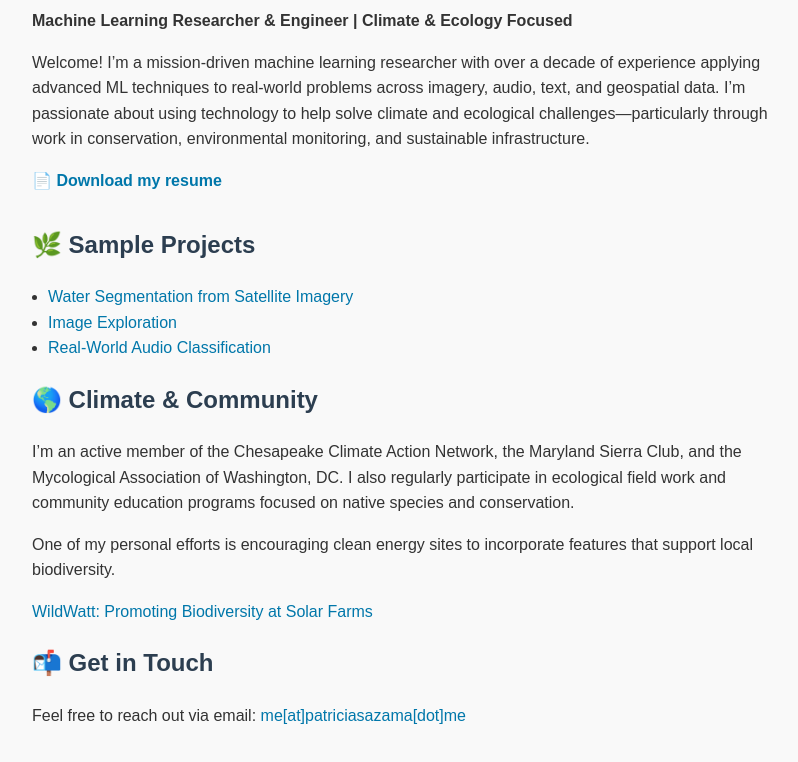
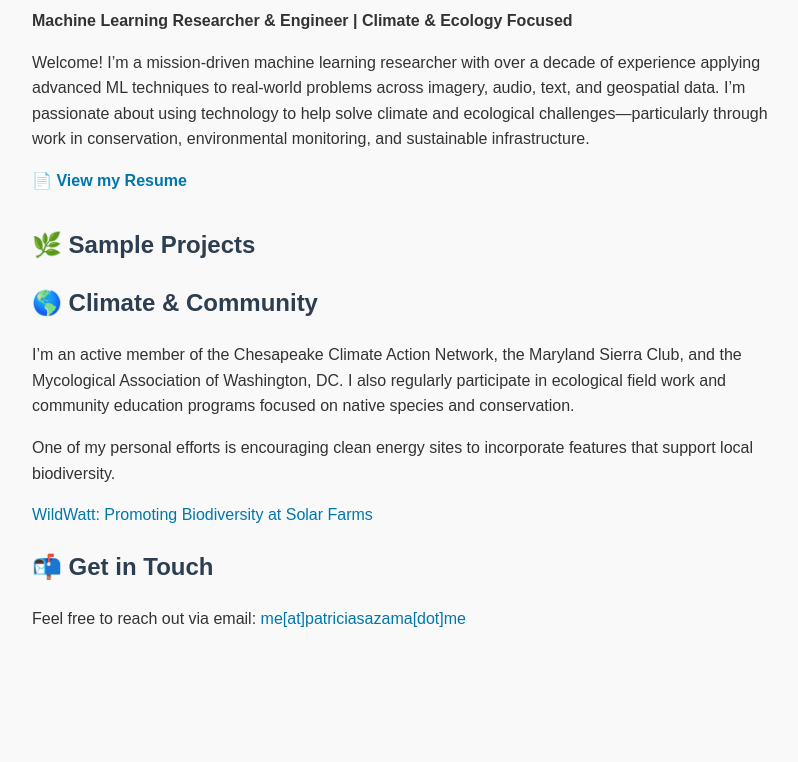
Before and after one commit to psazama/psazama.github.io, a plain HTML site: page index.html in a window 1280 px wide. Shown: the part 118-880 px from the top of the page, without its empty margins (233-1031 px from the left). After the commit the page ends 800 px from the top, so only its background shows below. Drawn offline with Linux system fonts and the light colour scheme.

Commit message:
Update index.html
removed broken links and added link to resume page

```diff
--- a/index.html
+++ b/index.html
@@ -41,32 +41,32 @@
   <p>Welcome! I’m a mission-driven machine learning researcher with over a decade of experience applying advanced ML techniques to real-world problems across imagery, audio, text, and geospatial data. I’m passionate about using technology to help solve climate and ecological challenges—particularly through work in conservation, environmental monitoring, and sustainable infrastructure.</p>
 
   <nav>
-    <p><strong>📄 <a href="resume.pdf" target="_blank">Download my resume</a></strong></p>
+    <p><strong>📄 <a href="https://psazama.github.io/resume" target="_blank">View my Resume</a></strong></p>
   </nav>
 
   <h2>🌿 Sample Projects</h2>
   <ul class="project-list">
-    <li>
-      <a href="https://patriciasazama.github.io/water-segmentation" target="_blank">
+    <!--<li>
+      <a href="https://psazama.github.io/water-segmentation" target="_blank">
         Water Segmentation from Satellite Imagery
       </a>
     </li>
     <li>
-      <a href="https://patriciasazama.github.io/image-exploration" target="_blank">
+      <a href="https://psazama.github.io/image-exploration" target="_blank">
         Image Exploration
       </a>
     </li>
     <li>
-      <a href="https://patriciasazama.github.io/audio-modeling" target="_blank">
+      <a href="https://psazama.github.io/audio-modeling" target="_blank">
         Real-World Audio Classification
       </a>
-    </li>
+    </li>-->
   </ul>
 
   <h2>🌎 Climate & Community</h2>
   <p>I’m an active member of the Chesapeake Climate Action Network, the Maryland Sierra Club, and the Mycological Association of Washington, DC. I also regularly participate in ecological field work and community education programs focused on native species and conservation.</p>
   <p>One of my personal efforts is encouraging clean energy sites to incorporate features that support local biodiversity.</p>
-  <a href="https://patriciasazama.github.io/wildwatt" target="_blank">
+  <a href="https://psazama.github.io/wildwatt" target="_blank">
     WildWatt: Promoting Biodiversity at Solar Farms
   </a>
 
```
